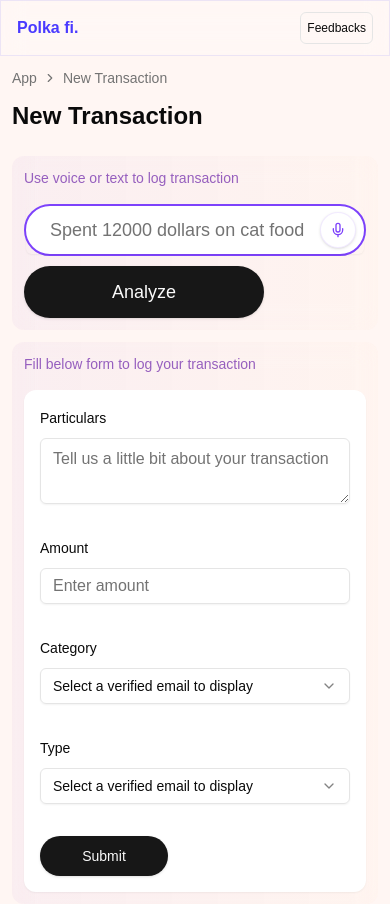
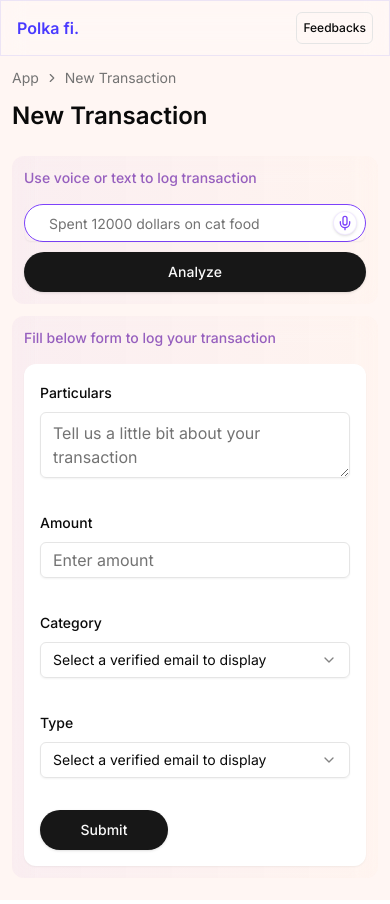
Before and after one commit to visheshdubey/polkafi.app, a Next.js app: page /app/new in a window 390 px wide. Built offline with nearby package versions, Linux system fonts and the light colour scheme.

Commit message:
fix: recording widget made responsive

```diff
--- a/app/layout.tsx
+++ b/app/layout.tsx
@@ -1,9 +1,12 @@
 import "./globals.css";
 
 import AppBar from "@/features/navigation/components/AppBar";
+import { Inter } from "next/font/google";
 import type { Metadata } from "next";
 import RootProvider from "@/lib/providers/RootProvider";
 import localFont from "next/font/local";
+
+const inter = Inter({ subsets: ["latin"] });
 
 const geistSans = localFont({
     src: "./fonts/GeistVF.woff",
@@ -28,7 +31,7 @@ export default function RootLayout({
 }>) {
     return (
         <html lang="en">
-            <body className={`${geistSans.variable} ${geistMono.variable} antialiased`}>
+            <body className={`${inter.className} antialiased`}>
                 <RootProvider>
                     <div className="relative bg-[#FFF6F3] min-h-screen">
                         <div className="max-w-screen-xl sticky z-20 top-0 lg:top-2 mx-auto">
--- a/features/audio-recorder/components/RecordAudio.tsx
+++ b/features/audio-recorder/components/RecordAudio.tsx
@@ -1,5 +1,6 @@
 "use client";
 
+import { Check, Mic } from "lucide-react";
 import {
     Drawer,
     DrawerClose,
@@ -14,7 +15,7 @@ import { ReactNode, useState } from "react";
 import { Recorder, RecorderError, RecorderTime, RecorderTrigger, RecorderWaveform } from "@/components/primitives/ui/record-audio";
 
 import { Button } from "@/components/ui/button";
-import { Mic } from "lucide-react";
+import { Cross2Icon } from "@radix-ui/react-icons";
 
 export function AudioRecorderWidget({ children }: { children: ReactNode }) {
     const [audioBlob, setaudioBlob] = useState<Blob | null>();
@@ -29,47 +30,47 @@ export function AudioRecorderWidget({ children }: { children: ReactNode }) {
             <DrawerTrigger asChild>{children}</DrawerTrigger>
             <DrawerContent>
                 <div className="mx-auto w-full max-w-sm">
-                    <DrawerHeader>
-                        <DrawerTitle>Record your Audio</DrawerTitle>
-                        <DrawerDescription>Set your daily activity goal.</DrawerDescription>
+                    <DrawerHeader className="justify-center mt-2">
+                        <DrawerTitle className="text-center">Record your Audio</DrawerTitle>
+                        <DrawerDescription className="text-center">"Spent 12000 USD on cat food".</DrawerDescription>
                     </DrawerHeader>
                     <div className="p-4 pb-0">
-                        <Recorder
-                            maxDuration={30}
-                            onComplete={handleComplete}
-                            onRecChange={(state) => console.log(state)}
-                            className="space-y-4"
-                        >
+                        <Recorder maxDuration={30} onComplete={handleComplete} onRecChange={(state) => console.log(state)} className="">
                             <RecorderError />
 
-                            <div className="flex flex-col items-center space-x-4">
+                            <div className="flex flex-col items-center">
                                 <RecorderWaveform className="flex-1" barCount={60} />
-                                <RecorderTrigger asChild>
-                                    <Button size="lg" variant="default" className="rounded-full w-12 h-12 p-0">
-                                        <Mic className="h-4 w-4" />
-                                    </Button>
-                                </RecorderTrigger>
+
+                                <RecorderTime className="text-center font-medium" />
+                                <div className="flex items-center gap-4 mt-8">
+                                    {audioBlob ? (
+                                        <DrawerClose asChild>
+                                            <Button size="lg" variant="outline" className="rounded-full w-12 h-12 p-0">
+                                                <Cross2Icon className="h-4 w-4" />
+                                            </Button>
+                                        </DrawerClose>
+                                    ) : null}
+                                    <RecorderTrigger asChild>
+                                        <Button size="lg" variant="default" className="rounded-full w-12 h-12 p-0">
+                                            <Mic className="h-4 w-4" />
+                                        </Button>
+                                    </RecorderTrigger>
+                                    {audioBlob ? (
+                                        <Button size="lg" variant="secondary" className="rounded-full w-12 h-12 p-0">
+                                            <Check className="h-4 w-4" />
+                                        </Button>
+                                    ) : null}
+                                </div>
+
                                 {/* <RecorderReset asChild>
                                     <Button size="icon" variant="outline">
                                         <RotateCcw className="h-4 w-4" />
                                     </Button>
                                 </RecorderReset> */}
-
-                                <RecorderTime className="text-center" />
                             </div>
                         </Recorder>
                     </div>
-                    <DrawerFooter>
-                        {" "}
-                        {audioBlob ? (
-                            <>
-                                <Button>Submit</Button>
-                                <DrawerClose asChild>
-                                    <Button variant="outline">Cancel</Button>
-                                </DrawerClose>
-                            </>
-                        ) : null}{" "}
-                    </DrawerFooter>
+                    <DrawerFooter></DrawerFooter>
                 </div>
             </DrawerContent>
         </Drawer>
--- a/features/transaction/components/TransactionAudioRecorder.tsx
+++ b/features/transaction/components/TransactionAiInput.tsx
@@ -7,27 +7,27 @@ import { cn } from "@/lib/utils/shadcn";
 type Props = {
     className?: string;
 };
-const TransactionAudioRecorder = (props: Props) => {
+const TransactionAiInput = (props: Props) => {
     return (
         <div className={cn("flex-wrap lg:flex-nowrap items-center z-10 w-full gap-2.5 flex", props.className)}>
-            <div className="relative bg-white w-full items-center flex rounded-full border-[#7D42FB] border-2">
+            <div className="relative bg-white w-full items-center flex rounded-full border-[#7D42FB] border lg:border-2">
                 <Input
                     placeholder="Spent 12000 dollars on cat food"
-                    className="w-full h-12 text-lg pl-6 border-0 ring-0 focus-visible:ring-0 _placeholder:italic"
+                    className="w-full h-9 text-sm lg:h-12 lg:text-base pl-6 border-0 ring-0 focus-visible:ring-0 _placeholder:italic"
                     type="text"
                 />
                 <AudioRecorderWidget>
                     <Button
                         size={"icon"}
-                        className="absolute right-2 rounded-full hover:bg-neutral-100  shrink-0 bg-white border-[#7D42FB]/10 border text-[#7D42FB]"
+                        className="absolute size-6 lg:size-9 aspect-square right-2 rounded-full hover:bg-neutral-100 shrink-0 bg-white border-[#7D42FB]/10 border text-[#7D42FB]"
                     >
-                        <Mic />
+                        <Mic className="size-4 lg:size-auto" />
                     </Button>
                 </AudioRecorderWidget>
             </div>
-            <Button className="max-w-[240px] w-full h-[52px] rounded-full text-lg font-medium">Analyze</Button>
+            <Button className="lg:max-w-[240px] w-full h-10 lg:h-[52px] rounded-full text-sm lg:text-lg font-medium">Analyze</Button>
         </div>
     );
 };
 
-export default TransactionAudioRecorder;
+export default TransactionAiInput;
--- a/features/transaction/container/NewTransactionWrapper.tsx
+++ b/features/transaction/container/NewTransactionWrapper.tsx
@@ -1,11 +1,11 @@
 "use client";
 
-import CreateTransactionForm from "../forms/create-transaction/CreateTransactionForm";
+import CreateTransactionForm from "@/features/transaction/forms/create-transaction/CreateTransactionForm";
 import { DynamicBreadcrumb } from "@/features/transaction/components/DynamicBreadcrumb";
 import MagicalGradientCard from "@/features/transaction/components/MagicalGradientCard";
 import PageTitle from "@/features/transaction/components/PageTitle";
-import TransactionAudioRecorder from "@/features/transaction/components/TransactionAudioRecorder";
-import { createTrxnFormSchema } from "../forms/create-transaction/schema";
+import TransactionAiInput from "@/features/transaction/components/TransactionAiInput";
+import { createTrxnFormSchema } from "@/features/transaction/forms/create-transaction/schema";
 import { z } from "zod";
 
 type Props = {};
@@ -28,7 +28,7 @@ const NewTransactionWrapper = (props: Props) => {
             </div>
             <MagicalGradientCard className="flex flex-col mt-3">
                 <span className="text-purple-800/70 font-medium text-sm">Use voice or text to log transaction</span>
-                <TransactionAudioRecorder className="flex flex-row mt-4 mx-auto" />
+                <TransactionAiInput className="flex flex-row mt-4 mx-auto" />
             </MagicalGradientCard>
 
             <MagicalGradientCard className="flex flex-col">
```
